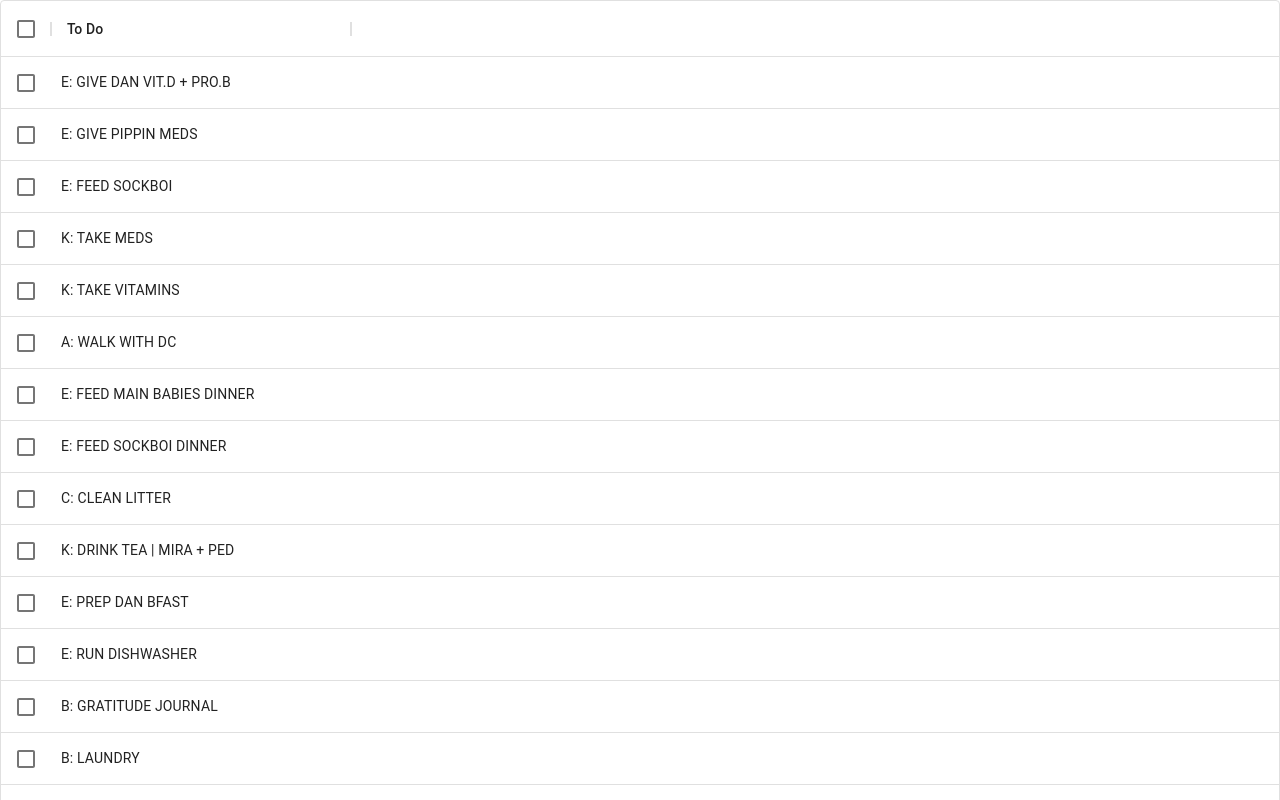
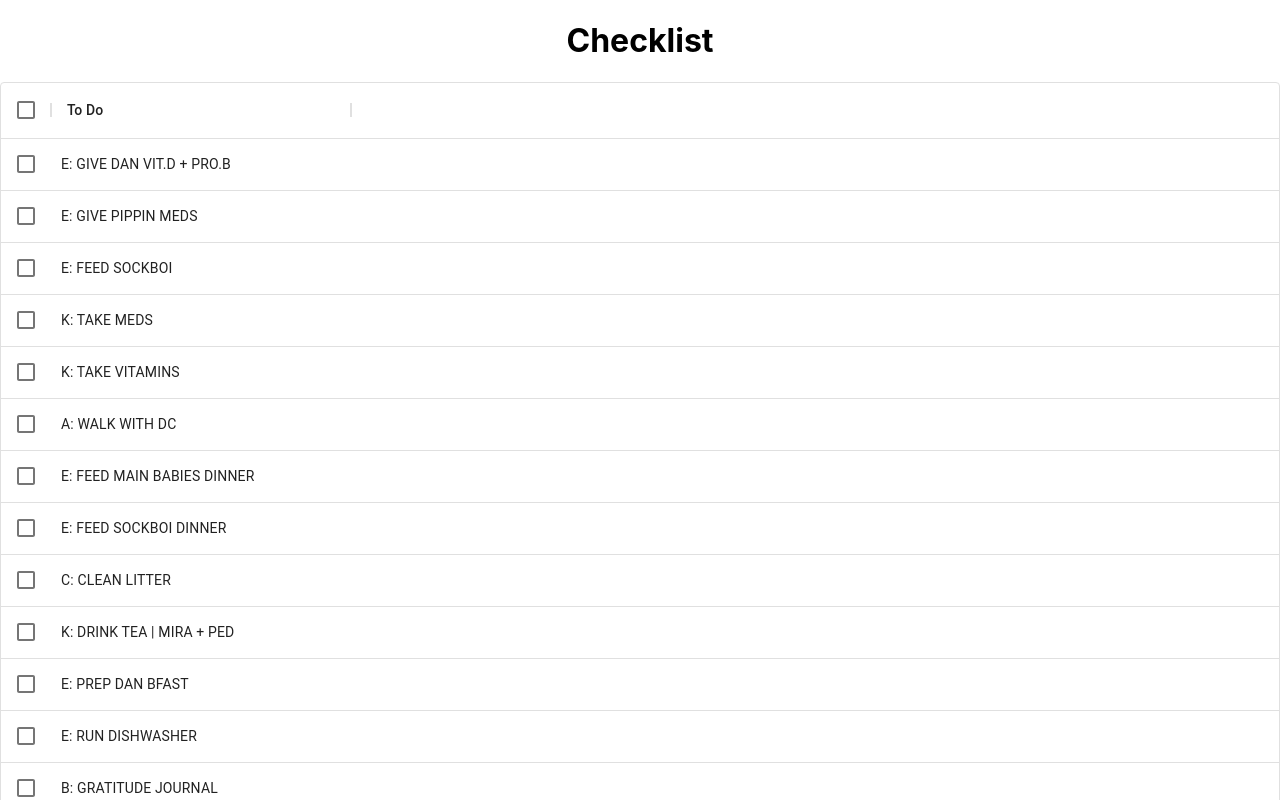
Before and after one commit to yesthisiskendra/command-center, a React (Create React App) app: page / in a window 1280 px wide. Shown: the top 800 px of the page. Built offline with nearby package versions, Linux system fonts and the light colour scheme; the HTML template or start-up script is replaced by a standard one.

Commit message:
Add header

```diff
--- a/src/ToDoList.js
+++ b/src/ToDoList.js
@@ -31,6 +31,7 @@ const rows = [
 export default function DataTable() {
   return (
     <div style={{ height: 1000, width: '100%' }}>
+      <h1>Checklist</h1>
       <DataGrid
         rows={rows}
         columns={columns}
```
Also changed, not shown: 1 other file (tests, documents, lock files or other folders).
